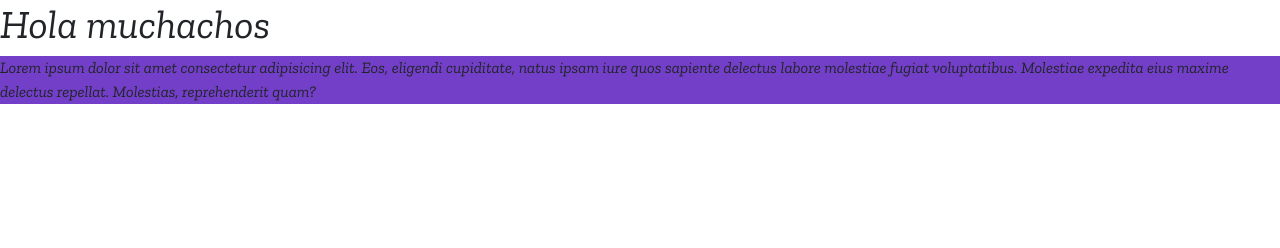
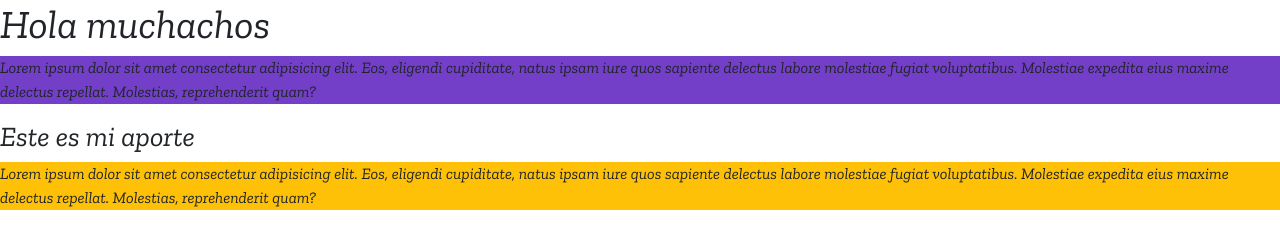
Before and after one commit to tsicom/Bootcamp-AwakeLab, a website: page index.html in a window 1280 px wide. Drawn offline with nearby package versions, Linux system fonts and the light colour scheme.

Commit message:
Update index.html
aqui esta mi aporte

```diff
--- a/index.html
+++ b/index.html
@@ -17,6 +17,8 @@
     <h1>Hola muchachos</h1>
     <p class="bg bg-success">Lorem ipsum dolor sit amet consectetur adipisicing elit. Eos, eligendi cupiditate, natus ipsam iure quos sapiente delectus labore molestiae fugiat voluptatibus. Molestiae expedita eius maxime delectus repellat. Molestias, reprehenderit quam?</p>
 
+    <h3>Este es mi aporte</h3>
+    <p class="bg bg-warning">Lorem ipsum dolor sit amet consectetur adipisicing elit. Eos, eligendi cupiditate, natus ipsam iure quos sapiente delectus labore molestiae fugiat voluptatibus. Molestiae expedita eius maxime delectus repellat. Molestias, reprehenderit quam?</p>
     <script src="./node_modules/bootstrap/dist/js/bootstrap.min.js"></script>
 </body>
 
```
